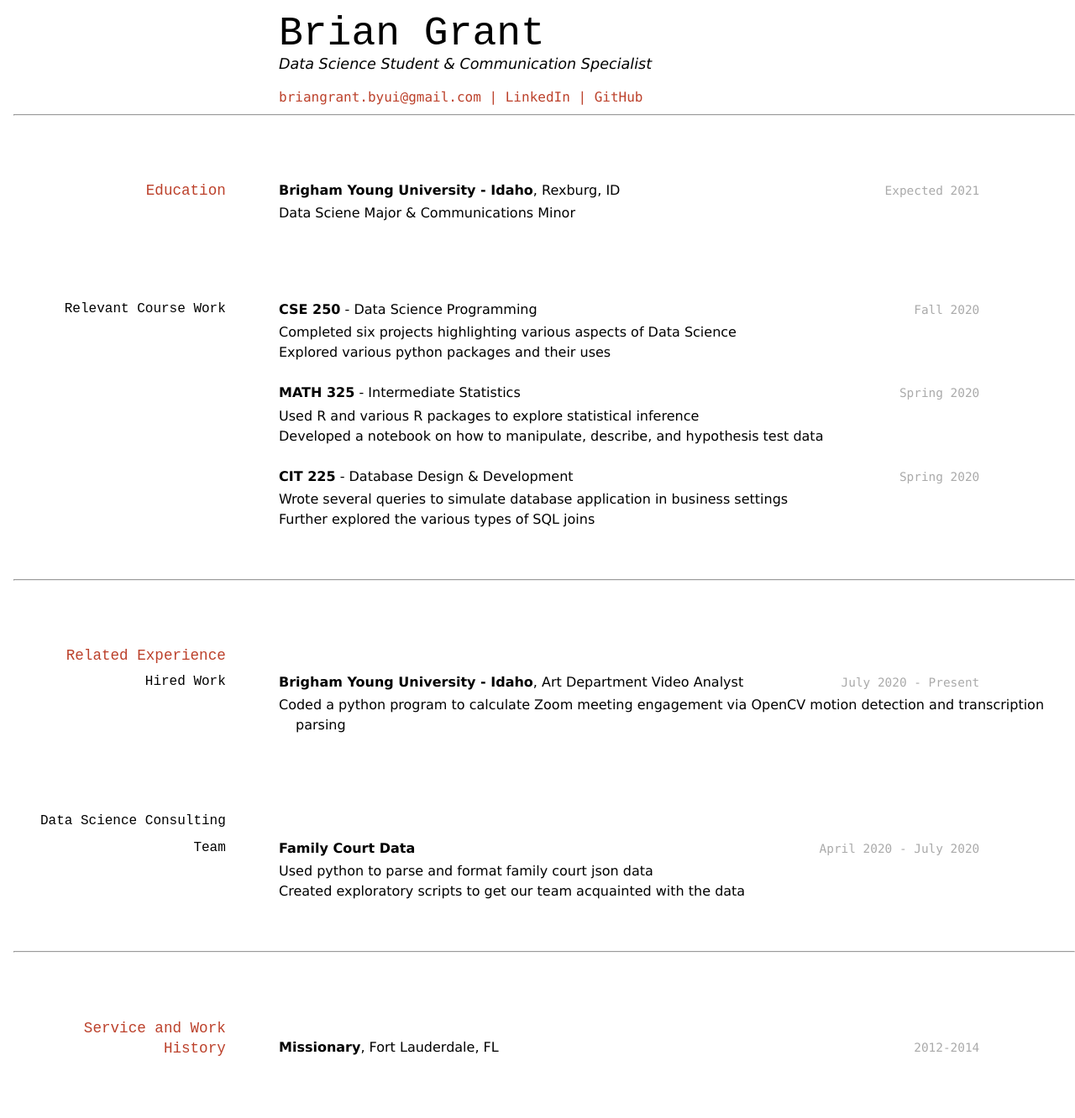
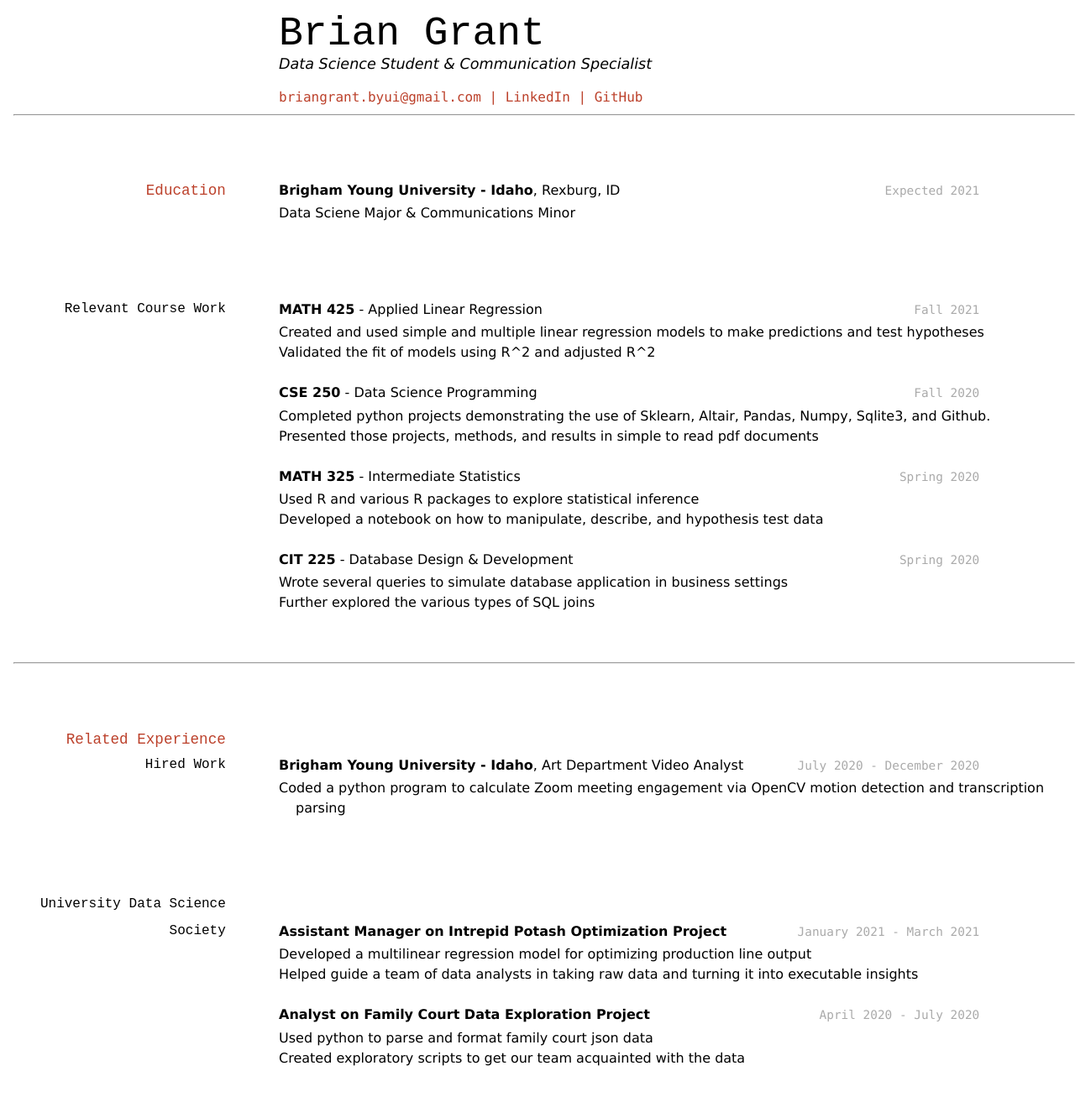
Before and after one commit to BrianGrant-Data/Resume, a Jekyll site: the page built from docs/index.md, in a window 1280 px wide. Shown: the whole page at 84% size. Built offline with Jekyll 4.4.1, drawn with Linux system fonts in a browser that asks for light colours; before the commit the page ends 1271 px from its top, so only the background shows below that.

Commit message:
Updated with most recent courses and work.
Added Linear Regression to courses and updated Data Science Programming course information and work experience. Also removed the footer as knowing when the document was last updated might be a deterrent for hiring.

```diff
--- a/docs/index.md
+++ b/docs/index.md
@@ -22,11 +22,15 @@ __Brigham Young University - Idaho__, Rexburg, ID
 <br>
 
 ### Relevant Course Work
+`Fall 2021`
+__MATH 425__ - Applied Linear Regression
+- Created and used simple and multiple linear regression models to make predictions and test hypotheses
+- Validated the fit of models using R^2 and adjusted R^2
 
 `Fall 2020`
 __CSE 250__ - Data Science Programming
-- Completed six projects highlighting various aspects of Data Science
-- Explored various python packages and their uses
+- Completed python projects demonstrating the use of Sklearn, Altair, Pandas, Numpy, Sqlite3, and Github.
+- Presented those projects, methods, and results in simple to read pdf documents
 
 `Spring 2020`
 __MATH 325__ - Intermediate Statistics
@@ -46,30 +50,22 @@ __CIT 225__ - Database Design & Development
 
 ### Hired Work
 
-`July 2020 -  Present`
+`July 2020 -  December 2020`
 __Brigham Young University - Idaho__, Art Department Video Analyst
 - Coded a python program to calculate Zoom meeting engagement via OpenCV motion detection and transcription parsing
 
 <br>
 
-### Data Science Consulting Team
+### University Data Science Society
+
+`January 2021 - March 2021`
+__Assistant Manager on Intrepid Potash Optimization Project__
+- Developed a multilinear regression model for optimizing production line output
+- Helped guide a team of data analysts in taking raw data and turning it into executable insights
 
 `April 2020 - July 2020`
-__Family Court Data__
+__Analyst on Family Court Data Exploration Project__
 - Used python to parse and format family court json data
 - Created exploratory scripts to get our team acquainted with the data
 
 <br>
-
----
-
-## Service and Work History
-
-`2012-2014`
-__Missionary__, Fort Lauderdale, FL
-
-
-
-<!-- ### Footer
-
-Last updated: May 2013 -->
```
